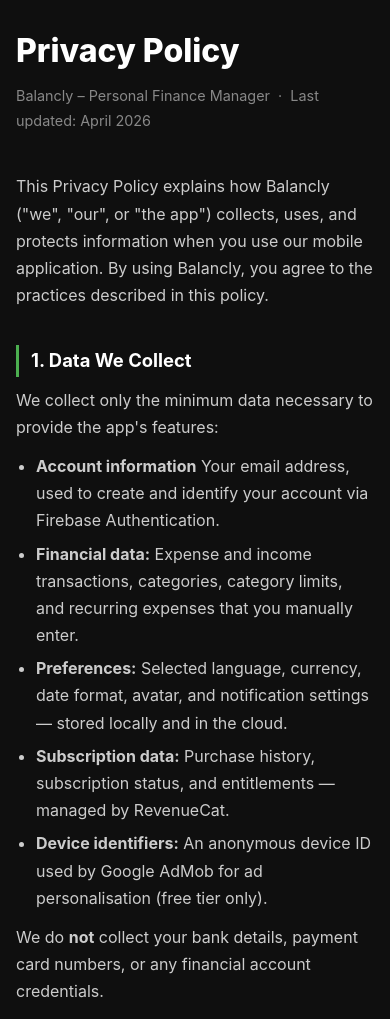
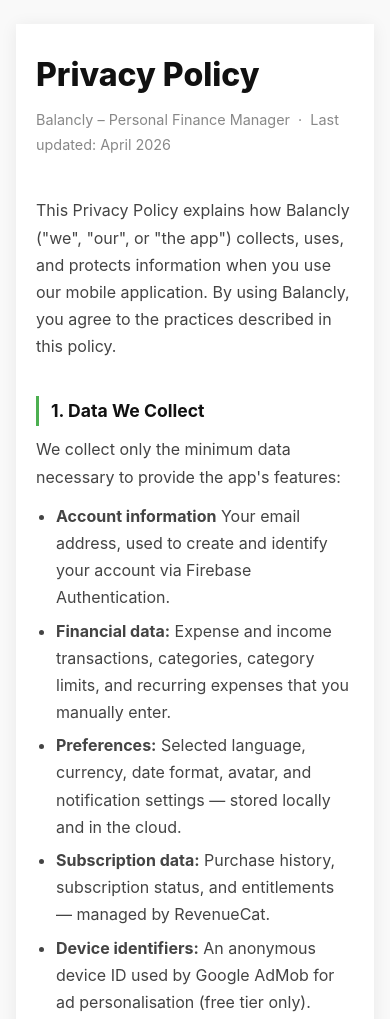
Before and after one commit to dtomi97/balancly-privacy, a plain HTML site: page index.html in a window 390 px wide. Shown: the top 1019 px of the page. Drawn offline with Linux system fonts and the light colour scheme.

Commit message:
Update index.html

```diff
--- a/index.html
+++ b/index.html
@@ -5,73 +5,42 @@
   <meta name="viewport" content="width=device-width, initial-scale=1.0" />
   <title>Balancly – Privacy Policy</title>
   <style>
-      * {
-        box-sizing: border-box;
-        margin: 0;
-        padding: 0;
-      }
+    * { box-sizing: border-box; margin: 0; padding: 0; }
     body {
       font-family: -apple-system, BlinkMacSystemFont, "Segoe UI", Roboto, sans-serif;
-        background: #0f0f0f;
-        color: #e0e0e0;
+      background: #f9f9f9;
+      color: #1a1a1a;
       line-height: 1.7;
       padding: 24px 16px 64px;
     }
     .container {
       max-width: 720px;
       margin: 0 auto;
+      background: #fff;
+      border-radius: 12px;
+      padding: 40px 40px 48px;
+      box-shadow: 0 2px 16px rgba(0,0,0,0.07);
     }
-      h1 {
-        font-size: 2rem;
-        font-weight: 800;
-        color: #fff;
-        margin-bottom: 6px;
-      }
-      .subtitle {
-        color: #888;
-        font-size: 0.9rem;
-        margin-bottom: 40px;
-      }
+    h1 { font-size: 2rem; font-weight: 800; color: #111; margin-bottom: 6px; }
+    .subtitle { color: #888; font-size: 0.9rem; margin-bottom: 40px; }
     h2 {
-        font-size: 1.15rem;
-        font-weight: 700;
-        color: #fff;
+      font-size: 1.1rem; font-weight: 700; color: #111;
       margin: 36px 0 10px;
       padding-left: 12px;
       border-left: 3px solid #4caf50;
     }
-      p {
-        margin-bottom: 12px;
-        color: #ccc;
-      }
-      ul {
-        margin: 8px 0 12px 20px;
-        color: #ccc;
-      }
-      li {
-        margin-bottom: 6px;
-      }
-      a {
-        color: #4caf50;
-        text-decoration: none;
-      }
-      a:hover {
-        text-decoration: underline;
-      }
-      .chip {
-        display: inline-block;
-        background: #1e1e1e;
-        border: 1px solid #333;
-        border-radius: 6px;
-        padding: 2px 8px;
-        font-size: 0.8rem;
-        color: #888;
-        margin-bottom: 4px;
-      }
+    p { margin-bottom: 12px; color: #444; }
+    ul { margin: 8px 0 12px 20px; color: #444; }
+    li { margin-bottom: 6px; }
+    a { color: #2e7d32; text-decoration: none; }
+    a:hover { text-decoration: underline; }
     .section-divider {
       border: none;
-        border-top: 1px solid #222;
+      border-top: 1px solid #eee;
       margin: 20px 0;
+    }
+    @media (max-width: 600px) {
+      .container { padding: 24px 20px 36px; border-radius: 0; }
     }
   </style>
 </head>
```
Lines whose indentation alone changed are shown as unchanged.
